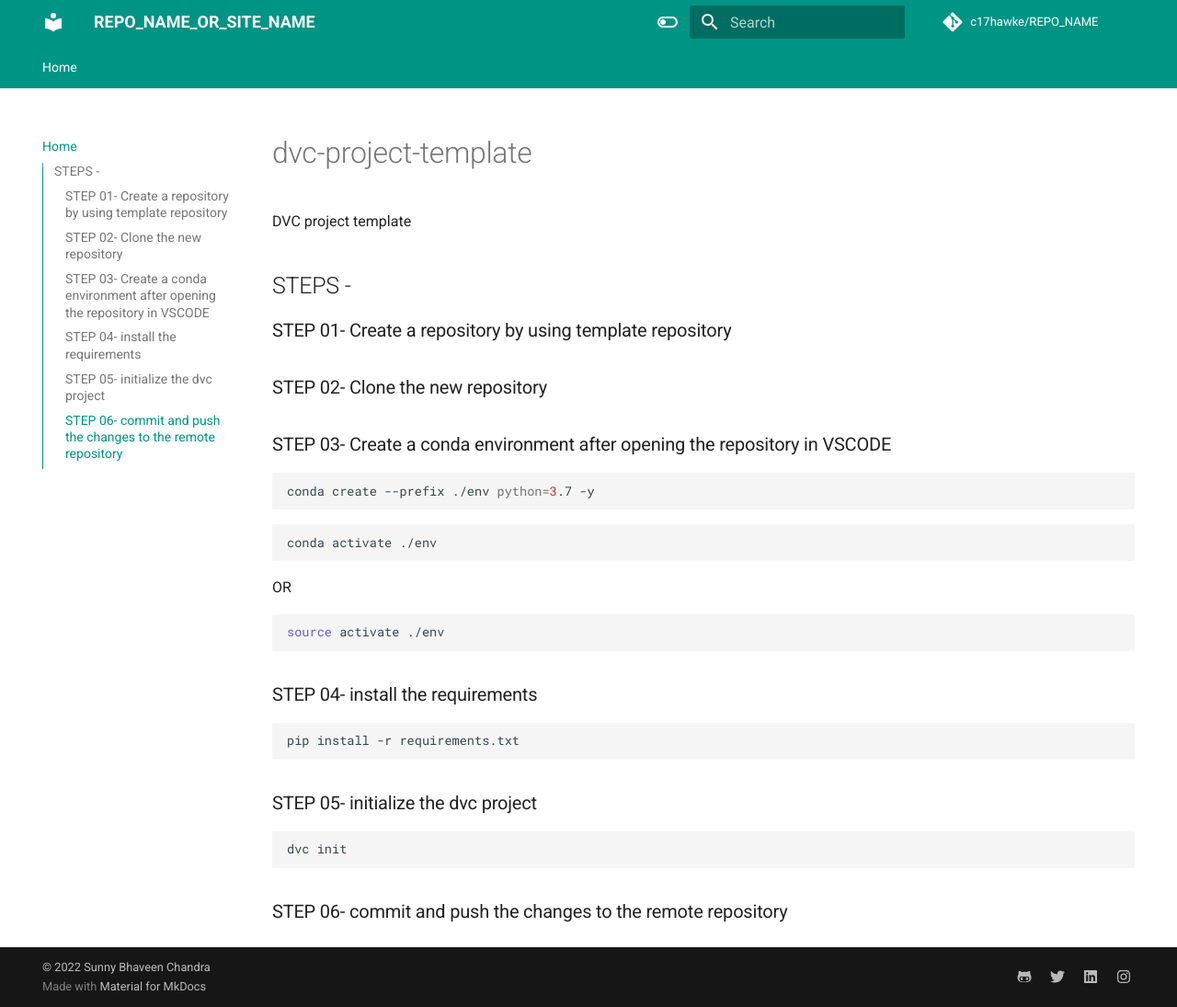
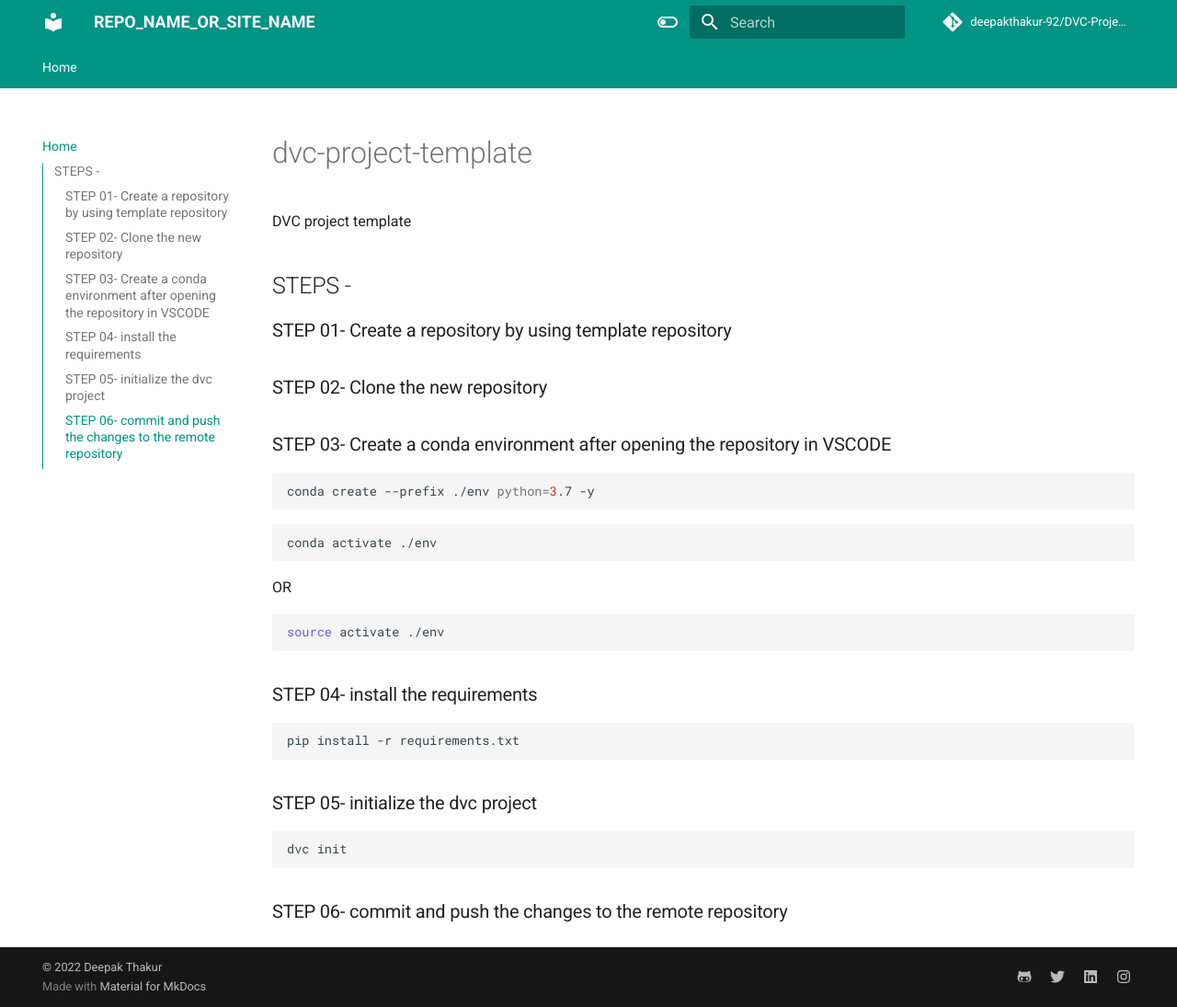
Before and after one commit to deepakthakur-92/DVC-Project-Template-with-Docs, an MkDocs documentation site: the page built from docs/index.md, in a window 1280 px wide and 1095 px high. Shown: the whole window at 92% size. Built offline with MkDocs 1.6.1 and Material for MkDocs 9.7.7, drawn with Linux system fonts in a browser that asks for light colours; comment, search, counter and statistics services are not loaded.

Commit message:
docs updated

```diff
--- a/mkdocs.yml
+++ b/mkdocs.yml
@@ -4,13 +4,13 @@ site_name: REPO_NAME_OR_SITE_NAME
 nav:
   - Home: index.md
 
-site_author: Sunny Bhaveen Chandra
+site_author: Deepak Thakur
 site_description: >-
   DESCRIPTION
 
 # Repository
-repo_name: c17hawke/REPO_NAME
-repo_url: https://github.com/c17hawke/REPO_NAME
+repo_name: deepakthakur-92/DVC-Project-Template-with-Docs
+repo_url: https://github.com/deepakthakur-92/DVC-Project-Template-with-Docs
 
 # Configuration
 theme:
@@ -39,13 +39,13 @@ theme:
 extra:
   social:
     - icon: fontawesome/brands/github-alt
-      link: https://github.com/c17hawke
+      link: https://github.com/deepakthakur-92
     - icon: fontawesome/brands/twitter
-      link: https://twitter.com/c17hawke
+      link: https://twitter.com/
     - icon: fontawesome/brands/linkedin
-      link: https://linkedin.com/in/c17hawke
+      link: https://linkedin.com/in/
     - icon: fontawesome/brands/instagram
-      link: https://www.instagram.com/c17hawke/
+      link: https://www.instagram.com/
 
 extra_javascript:
   - javascripts/mathjax.js
@@ -70,4 +70,4 @@ plugins:
   - search
 
 copyright: |
-  &copy; 2022 <a href="https://github.com/c17hawke"  target="_blank" rel="noopener">Sunny Bhaveen Chandra</a>
+  &copy; 2022 <a href="https://github.com/deepakthakur-92"  target="_blank" rel="noopener">Deepak Thakur</a>
```
